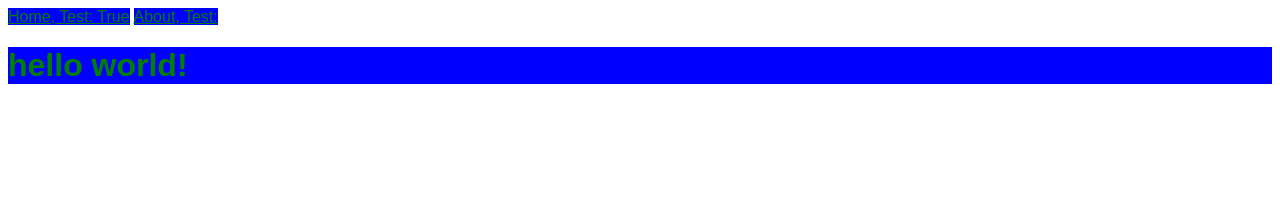
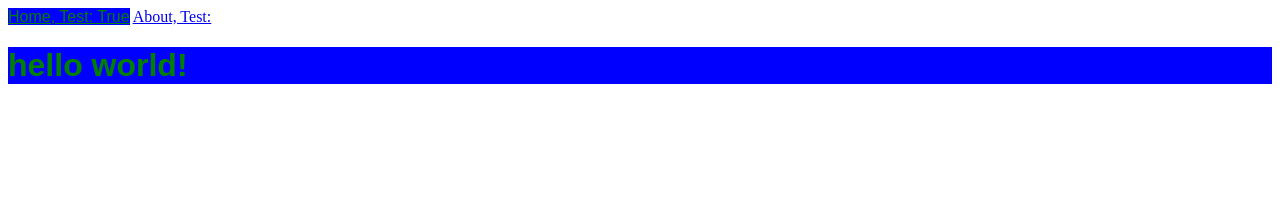
Before and after one commit to AmandaWetter/A001, a Jekyll site: the page built from index.html, in a window 1280 px wide. Shown: the top 198 px of the page. Built offline with Jekyll 4.4.1, drawn with Linux system fonts in a browser that asks for light colours.

Commit message:
Update navigation.html

```diff
--- a/_includes/navigation.html
+++ b/_includes/navigation.html
@@ -1,5 +1,5 @@
 <nav>
   {% for item in site.data.navigation %}
-    <a href="{{ item.link }}" class="current">{{ item.name }}, Test: {% if page.url == item.link_txt %}True{% endif %}</a>
+    <a href="{{ item.link }}" {% if page.url == item.link_txt %}class="current"{% endif %}>{{ item.name }}, Test: {% if page.url == item.link_txt %}True{% endif %}</a>
   {% endfor %}
 </nav>
```
